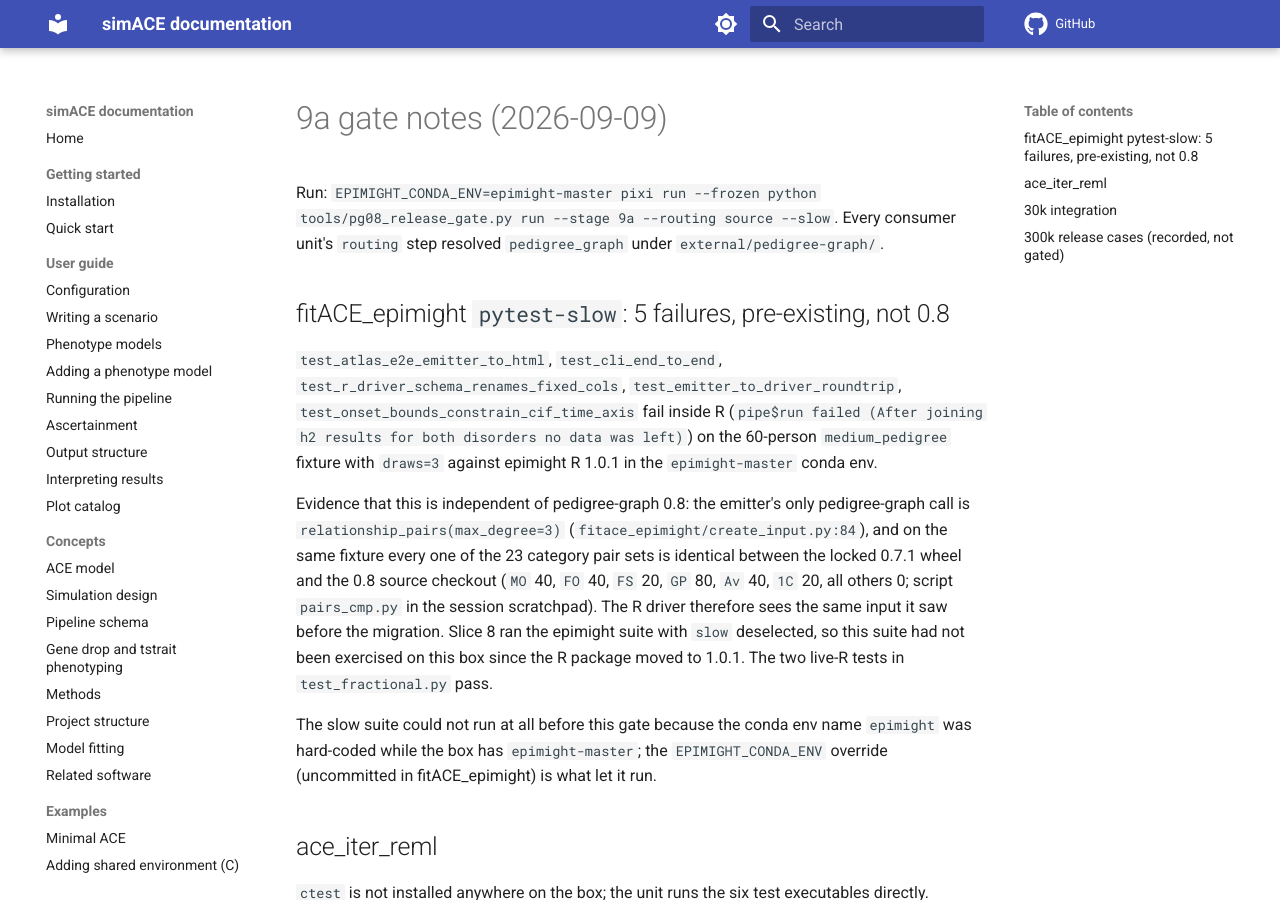
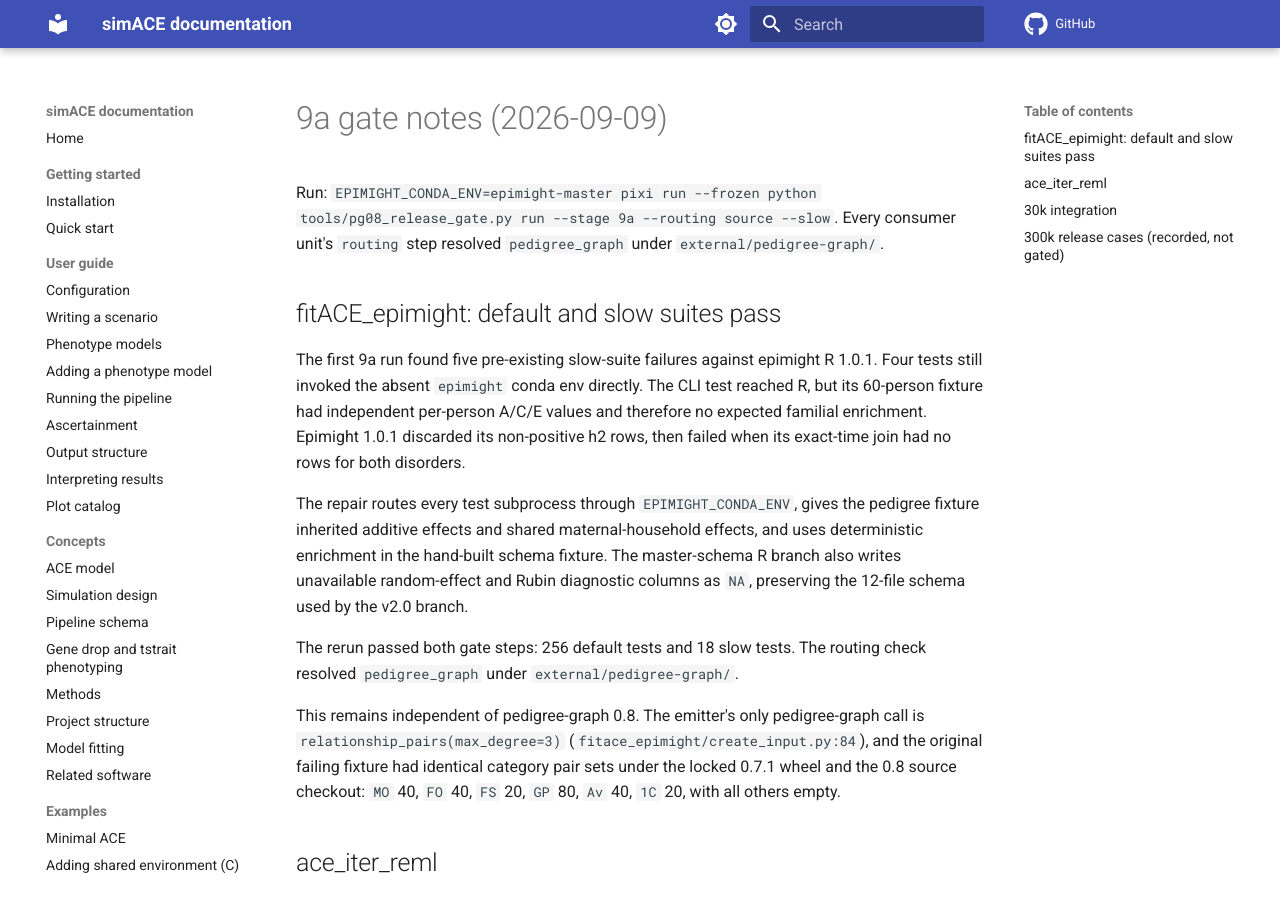
Before and after one commit to rwaples/simACE, an MkDocs documentation site: the page built from docs/pedigree-graph-0.8-migration/gate/9a/NOTES.md, in a window 1280 px wide and 900 px high. Built offline with MkDocs 1.6.1 and Material for MkDocs 9.7.7, drawn with Linux system fonts in a browser that asks for light colours; comment, search, counter and statistics services are not loaded.

Commit message:
Record the repaired EPIMIGHT 9a gate
Replace the pre-existing slow-suite failure evidence with the successful
source-routed rerun after repairing the EPIMIGHT 1.0.1 integration tests.

```diff
--- a/docs/pedigree-graph-0.8-migration/gate/9a/NOTES.md
+++ b/docs/pedigree-graph-0.8-migration/gate/9a/NOTES.md
@@ -3,29 +3,31 @@
 Run: `EPIMIGHT_CONDA_ENV=epimight-master pixi run --frozen python tools/pg08_release_gate.py run --stage 9a --routing source --slow`.
 Every consumer unit's `routing` step resolved `pedigree_graph` under `external/pedigree-graph/`.
 
-## fitACE_epimight `pytest-slow`: 5 failures, pre-existing, not 0.8
+## fitACE_epimight: default and slow suites pass
 
-`test_atlas_e2e_emitter_to_html`, `test_cli_end_to_end`,
-`test_r_driver_schema_renames_fixed_cols`, `test_emitter_to_driver_roundtrip`,
-`test_onset_bounds_constrain_cif_time_axis` fail inside R
-(`pipe$run failed (After joining h2 results for both disorders no data was left)`)
-on the 60-person `medium_pedigree` fixture with `draws=3` against epimight R
-1.0.1 in the `epimight-master` conda env.
+The first 9a run found five pre-existing slow-suite failures against epimight R
+1.0.1. Four tests still invoked the absent `epimight` conda env directly. The
+CLI test reached R, but its 60-person fixture had independent per-person A/C/E
+values and therefore no expected familial enrichment. Epimight 1.0.1 discarded
+its non-positive h2 rows, then failed when its exact-time join had no rows for
+both disorders.
 
-Evidence that this is independent of pedigree-graph 0.8: the emitter's only
+The repair routes every test subprocess through `EPIMIGHT_CONDA_ENV`, gives the
+pedigree fixture inherited additive effects and shared maternal-household
+effects, and uses deterministic enrichment in the hand-built schema fixture.
+The master-schema R branch also writes unavailable random-effect and Rubin
+diagnostic columns as `NA`, preserving the 12-file schema used by the v2.0
+branch.
+
+The rerun passed both gate steps: 256 default tests and 18 slow tests. The
+routing check resolved `pedigree_graph` under `external/pedigree-graph/`.
+
+This remains independent of pedigree-graph 0.8. The emitter's only
 pedigree-graph call is `relationship_pairs(max_degree=3)`
-(`fitace_epimight/create_input.py:84`), and on the same fixture every one of the
-23 category pair sets is identical between the locked 0.7.1 wheel and the 0.8
-source checkout (`MO` 40, `FO` 40, `FS` 20, `GP` 80, `Av` 40, `1C` 20, all
-others 0; script `pairs_cmp.py` in the session scratchpad). The R driver
-therefore sees the same input it saw before the migration. Slice 8 ran the
-epimight suite with `slow` deselected, so this suite had not been exercised on
-this box since the R package moved to 1.0.1. The two live-R tests in
-`test_fractional.py` pass.
-
-The slow suite could not run at all before this gate because the conda env
-name `epimight` was hard-coded while the box has `epimight-master`; the
-`EPIMIGHT_CONDA_ENV` override (uncommitted in fitACE_epimight) is what let it run.
+(`fitace_epimight/create_input.py:84`), and the original failing fixture had
+identical category pair sets under the locked 0.7.1 wheel and the 0.8 source
+checkout: `MO` 40, `FO` 40, `FS` 20, `GP` 80, `Av` 40, `1C` 20, with all
+others empty.
 
 ## ace_iter_reml
 
```
Also changed, not shown: docs/pedigree-graph-0.8-migration/gate/9a/fitACE_epimight.json (+12 -22 lines), 2 other files.
